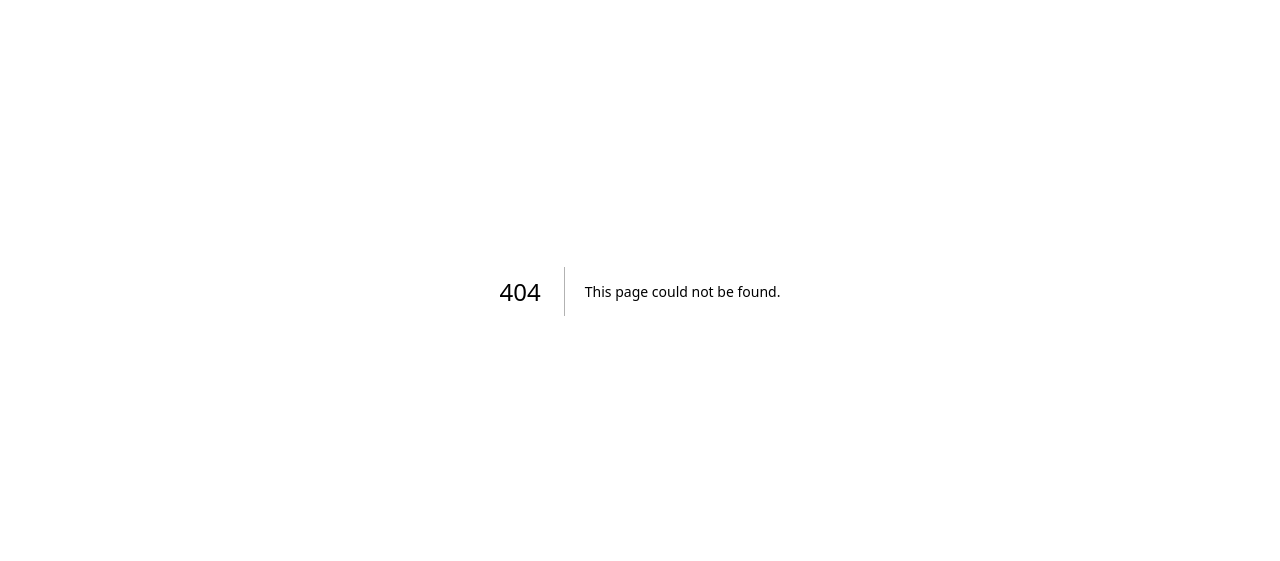
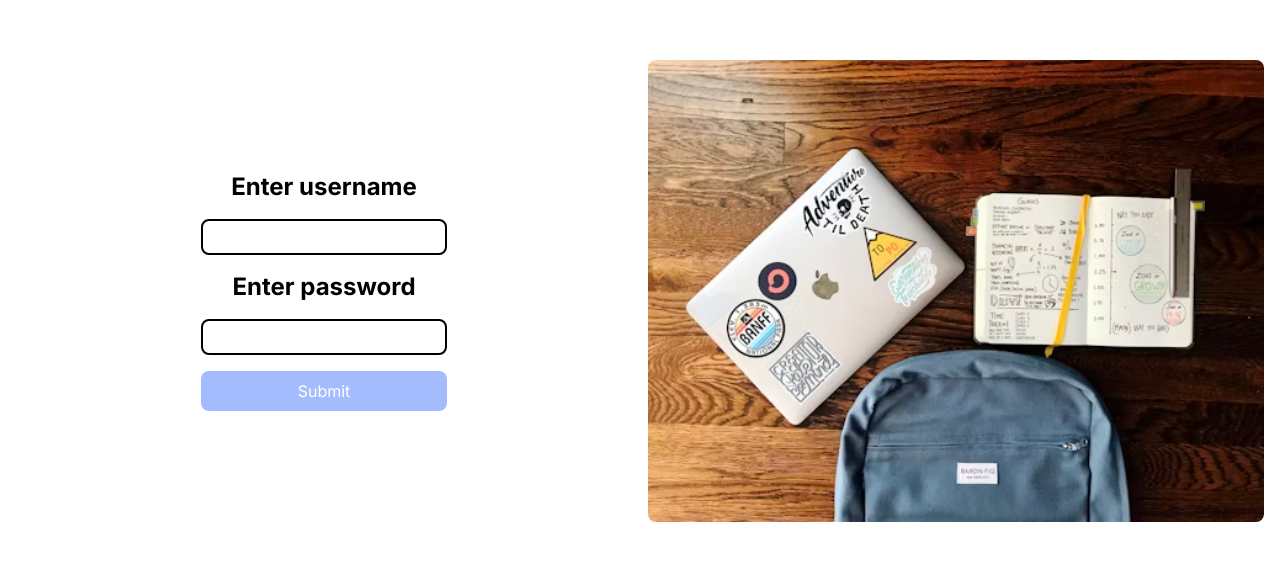
Before and after one commit to Keshav-Aneja/SchoolMe, a Next.js app: page /signup in a window 1280 px wide. Before the commit this address had no page. Shown: the part 109-670 px from the top of the page. Built offline with nearby package versions, Linux system fonts and the light colour scheme.

Commit message:
feat:login flow done

```diff
--- /dev/null
+++ b/src/app/login/page.tsx
@@ -0,0 +1,63 @@
+"use client"
+import postHandler from "@/handlers/postHandler";
+import { useState,useEffect } from "react";
+import Image from "next/image";
+import { FormEvent } from 'react'
+import { ToastContainer,toast } from "react-toastify";
+import 'react-toastify/dist/ReactToastify.css';
+import Cookies from 'js-cookie'
+import { useRouter } from "next/navigation";
+export default function Login(){
+const [username,setUsername]=useState<string>("")
+const [password,setPassword]=useState<string>("")
+const router =useRouter();
+async function onSubmit(event: FormEvent<HTMLFormElement>) {
+        event.preventDefault()
+        if(username==="" || password===""){
+            toast.error('Username and password cannot be empty');
+             return;
+        }
+        const data={
+            username:username,
+            password:password
+        }
+        const response = await postHandler(`${process.env.NEXT_PUBLIC_BACKEND_ENDPOINT}/auth/login`,data)
+        if(response.status===1){
+            toast.success('Registered')
+            console.log(response)
+            Cookies.set('token',response.data.token)
+            router.push('/')
+        }
+        else{
+            if(response.status===0)
+            toast.error(`${response.data.error}`)
+            else{
+                toast.error('Unable, -1 code')
+            }
+        }
+
+      }
+
+
+    return (
+        <>
+        <ToastContainer/>
+         <main className="flex w-full justify-center items-center  gap-[1rem] bg-white h-[100vh] px-[1rem]">
+             <form onSubmit={onSubmit} className="flex flex-col gap-[1rem] w-[50%] items-center">
+            <label htmlFor="username" className="text-2xl font-bold">Enter username</label>
+            <input type="text" name="username" value={username} onChange={(e)=>{
+                setUsername(e.target.value)
+            }} className="border-[2px] border-[#000] rounded-[0.5rem] px-[1rem] py-1 w-[40%]"/>
+            <label htmlFor="password" className="text-2xl font-bold">Enter password</label>
+            <input type="password" value={password} name="password"  onChange={(e)=>{
+                setPassword(e.target.value)
+
+            }} className="border-[2px] border-[#000] rounded-[0.5rem] px-[1rem] py-1 w-[40%]" />
+            <button type="submit" className="w-[40%] bg-[#A4BCFD] text-white px-[1rem] py-[0.5rem] rounded-[0.5rem] cursor-pointer">Submit</button>
+            </form>
+            <Image src={'/heroOne.avif'} width={400} height={400} alt="Logo" className="w-[50%] rounded-[0.5rem]"/>
+        </main>
+        </>
+
+    )
+}
--- /dev/null
+++ b/src/app/signup/page.tsx
@@ -0,0 +1,63 @@
+"use client"
+import postHandler from "@/handlers/postHandler";
+import { useState,useEffect } from "react";
+import Image from "next/image";
+import { FormEvent } from 'react'
+import { ToastContainer,toast } from "react-toastify";
+import 'react-toastify/dist/ReactToastify.css';
+import Cookies from 'js-cookie'
+import { useRouter } from "next/navigation";
+export default function Signup(){
+const [username,setUsername]=useState<string>("")
+const [password,setPassword]=useState<string>("")
+const router =useRouter();
+async function onSubmit(event: FormEvent<HTMLFormElement>) {
+        event.preventDefault()
+        if(username==="" || password===""){
+            toast.error('Username and password cannot be empty');
+             return;
+        }
+        const data={
+            username:username,
+            password:password
+        }
+        const response = await postHandler(`${process.env.NEXT_PUBLIC_BACKEND_ENDPOINT}/auth/register`,data)
+        if(response.status===1){
+            toast.success('Registered')
+            console.log(response)
+            Cookies.set('token',response.data.token)
+            router.push('/')
+        }
+        else{
+            if(response.status===0)
+            toast.error(`${response.data.error}`)
+            else{
+                toast.error('Unable, -1 code')
+            }
+        }
+
+      }
+
+
+    return (
+        <>
+        <ToastContainer/>
+         <main className="flex w-full justify-center items-center  gap-[1rem] bg-white h-[100vh] px-[1rem]">
+             <form onSubmit={onSubmit} className="flex flex-col gap-[1rem] w-[50%] items-center">
+            <label htmlFor="username" className="text-2xl font-bold">Enter username</label>
+            <input type="text" name="username" value={username} onChange={(e)=>{
+                setUsername(e.target.value)
+            }} className="border-[2px] border-[#000] rounded-[0.5rem] px-[1rem] py-1 w-[40%]"/>
+            <label htmlFor="password" className="text-2xl font-bold">Enter password</label>
+            <input type="password" value={password} name="password"  onChange={(e)=>{
+                setPassword(e.target.value)
+
+            }} className="border-[2px] border-[#000] rounded-[0.5rem] px-[1rem] py-1 w-[40%]" />
+            <button type="submit" className="w-[40%] bg-[#A4BCFD] text-white px-[1rem] py-[0.5rem] rounded-[0.5rem] cursor-pointer">Submit</button>
+            </form>
+            <Image src={'/heroOne.avif'} width={400} height={400} alt="Logo" className="w-[50%] rounded-[0.5rem]"/>
+        </main>
+        </>
+
+    )
+}
--- a/src/handlers/postHandler.ts
+++ b/src/handlers/postHandler.ts
@@ -3,7 +3,6 @@ import { GenericAbortSignal } from 'axios';
 const postHandler = async (URL: string, data: any, signal?: GenericAbortSignal) => {
   const headers = {
     'Content-Type': 'application/json',
-    // Add any other custom headers here if needed
   };
 
   const response: any = {
```
Also changed, not shown: package.json (+6 -1 lines), 1 other file (tests, documents, lock files or other folders).
